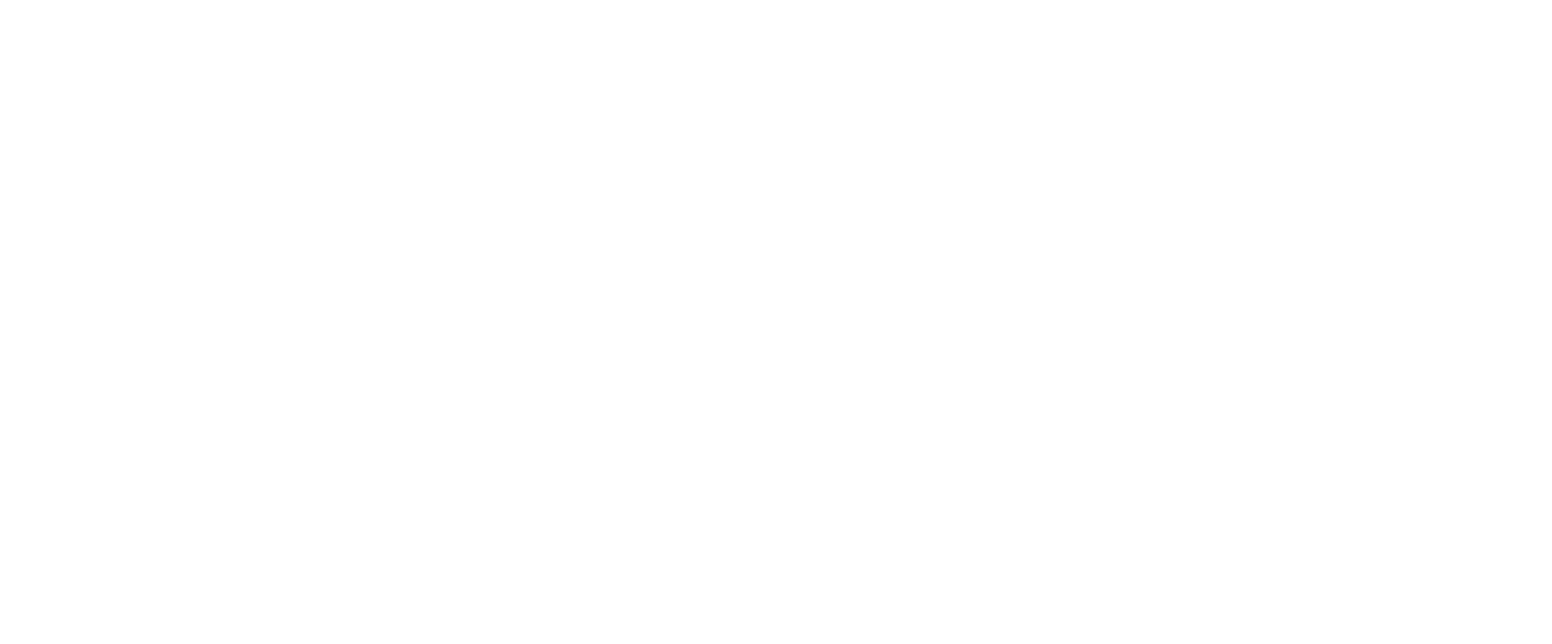
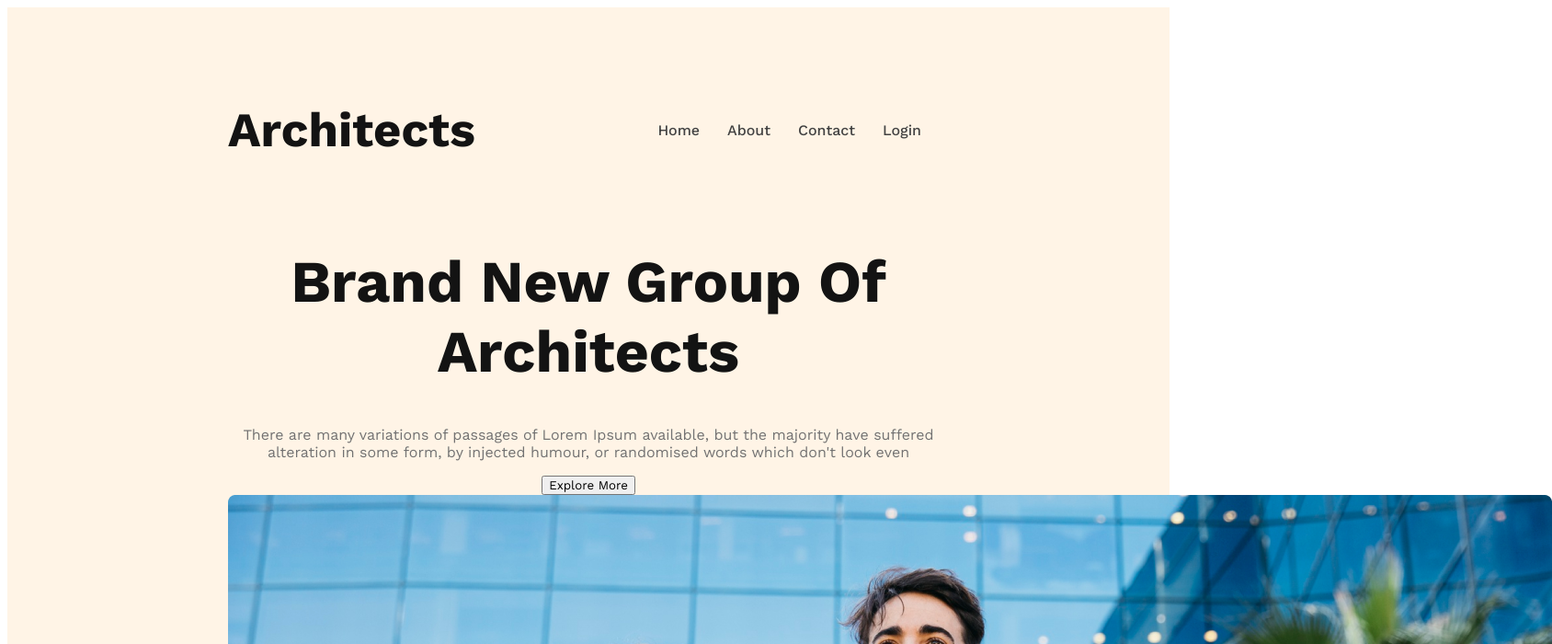
Before and after one commit to shahinsadik/architects-website, a plain HTML site: page index.html in a window 1280 px wide. Shown: the top 700 px of the page at 92% size, 1688 px wide, since content can reach past the window. Drawn offline with nearby package versions, Linux system fonts and the light colour scheme.

Commit message:
banner added

```diff
--- a/index.html
+++ b/index.html
@@ -7,6 +7,29 @@
     <title>Architecture Web</title>
 </head>
 <body>
-
+    <!-- header start -->
+    <header>
+        <nav class="nav-title">
+            <h3>Architects</h3>
+            <ul>
+                <li><a href="">Home</a></li>
+                <li><a href="">About</a></li>
+                <li><a href="">Contact</a></li>
+                <li><a href="">Login</a></li>
+            </ul>
+        </nav>
+        <div class="banner">
+            <div class="banner-content">
+                <h1 class="banner-title">Brand New Group Of Architects</h1>
+            <p class="banner-description">
+                There are many variations of passages of Lorem Ipsum available, but the majority have suffered alteration in some form, by injected humour, or randomised words which don't look even
+            </p>
+            <button class="btn-primary">Explore More</button>
+            </div>
+            <img src="images/banner.png" alt="">
+        </div>
+    </header>
+    <main></main>
+    <footer></footer>
 </body>
 </html>
--- a/style.css
+++ b/style.css
@@ -0,0 +1,54 @@
+@import url('https://fonts.googleapis.com/css2?family=Lato:ital,wght@0,100;0,300;0,400;0,700;0,900;1,100&family=Roboto+Condensed:ital,wght@0,300;0,400;0,700;1,300;1,700&family=Roboto:wght@500&family=Work+Sans:wght@400;500;600;700&display=swap');
+
+/* share style  */
+*{
+    font-family: 'Lato', sans-serif;
+    font-family: 'Roboto', sans-serif;
+    font-family: 'Roboto Condensed', sans-serif;
+    font-family: 'Work Sans', sans-serif;
+}
+.btn-primary{
+
+}
+/* header style  */
+header{
+     background-color: rgba(255, 144, 14, 0.10);
+     padding: 50px 240px;
+}
+nav{
+    display: flex;
+    justify-content: space-between;
+    align-items: center;
+}
+.nav-title{
+    font-size: 2.8rem;
+    font-weight: 700;
+    color: #131313;
+}
+nav>ul{
+    display: flex;
+}
+nav li{
+    list-style: none;
+    margin-right: 30px;
+    font-weight: 500;
+    font-size: 1rem;
+}
+nav li a{
+    text-decoration: none;
+    color: #424242;
+}
+/* banner style  */
+.banner-content{
+    max-width: 800px;
+    text-align: center;
+    margin: 0 auto;
+}
+.banner-title{
+    font-size: 4rem;
+    font-weight: 700;
+    color: #131313;
+}
+.banner-description{
+    color:#727272;
+}
```
